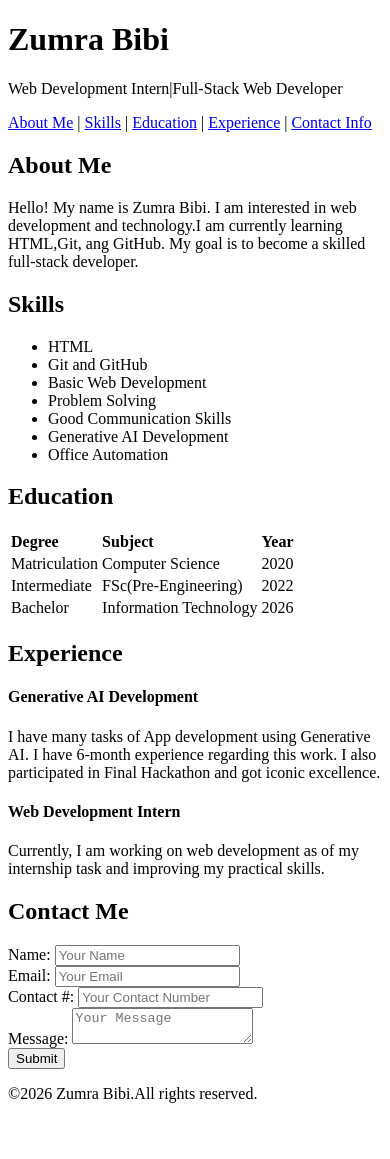
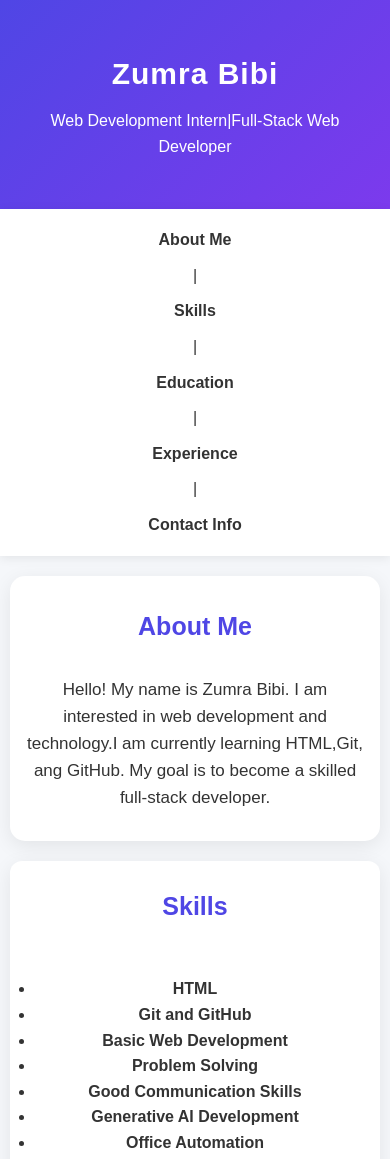
Before and after one commit to ZumraBibi/aurex-web-internship-zumrabibi, a plain HTML site: page wwwroot/index.html in a window 390 px wide. Shown: the top 1159 px of the page. Before the commit the page ends 1119 px from the top, so only its background shows below. Drawn offline with Linux system fonts and the light colour scheme.

Commit message:
Week 2 CSS styling

```diff
--- a/wwwroot/index.html
+++ b/wwwroot/index.html
@@ -3,6 +3,7 @@
 <head>
     <meta charset="utf-8" />
     <title>My Profile</title>
+    <link rel="stylesheet" href="style.css" />
 </head>
 <body>
     <header>
--- /dev/null
+++ b/wwwroot/style.css
@@ -0,0 +1,239 @@
+/*This is a CSS file for styling a personal portfolio website. It includes styles for the header, navigation bar, sections, and footer, as well as responsive design for tablets and mobile devices.*/
+* {
+    margin: 0;
+    padding: 0;
+    box-sizing: border-box;
+}
+
+html {
+    scroll-behavior: smooth; /*smooth scrolling ka liye hota hai.*/
+}
+
+body {
+    font-family: Arial, sans-serif;
+    line-height: 1.6;
+    color: #333;
+    background-color: #f5f7fa;
+}
+/*Styling for header*/
+header {
+    background: linear-gradient(135deg, #4f46e5, #7c3aed); /*multiple color ko mix kar ka aik smooth color banati hai*/
+    color: white;
+    text-align: center;
+    padding: 70px 20px;
+}
+
+    header h1 {
+        font-size: 45px;
+        margin-bottom: 10px;
+        letter-spacing: 1px; /*letter spacing ka liye hota hai. */
+    }
+
+    header p {
+        font-size: 19px;
+    }
+
+/*Styling for Navigation bar*/
+
+nav {
+    background-color: #ffffff;
+    display: flex;
+    justify-content: center;
+    align-items: center;
+    gap: 30px;
+    padding: 18px;
+    box-shadow: 0 2px 10px rgba(0, 0, 0, 0.08);
+    position: sticky;
+    top: 0;
+}
+
+    nav a {
+        text-decoration: none;
+        color: #333;
+        font-weight: bold;
+        transition: 0.3s;
+    }
+
+        nav a:hover {
+            color: #4f46e5;
+        }
+
+
+/*Styling for sections*/
+
+section {
+    max-width: 1100px;
+    margin: 40px auto;
+    padding: 45px 30px;
+    background-color: white;
+    border-radius: 15px;
+    box-shadow: 0 5px 20px rgba(0, 0, 0, 0.08);
+}
+
+    section h2 {
+        text-align: center;
+        font-size: 30px;
+        margin-bottom: 30px;
+        color: #4f46e5;
+    }
+
+ /*Styling for About section*/
+#about p {
+    max-width: 800px;
+    margin: auto;
+    text-align: center;
+    font-size: 17px;
+}
+
+/*Styling for Skills section*/
+
+#skills {
+    display: grid;
+    grid-template-columns: repeat(3, 1fr);
+    gap: 20px;
+}
+
+#skills {
+    padding: 25px;
+    text-align: center;
+    background-color: white;
+    border-radius: 12px;
+    font-weight: bold;
+    transition: 0.3s;
+}
+
+    #skills:hover {
+        transform: translateY(-5px);
+    }
+
+/*Styling for Education and Experience sections*/
+
+#education,
+#experience {
+    display: flex;
+    flex-wrap: wrap;
+    gap: 20px;
+}
+#education tr,td{
+    border:2px solid lightgrey;
+}
+
+/*Styling for Contact section*/
+
+form {
+    max-width: 650px;
+    margin: auto;
+}
+
+    form label {
+        display: block;
+        margin-top: 15px;
+        margin-bottom: 5px;
+        font-weight: bold;
+    }
+
+    form input,
+    form textarea {
+        width: 100%;
+        padding: 12px;
+        border: 1px solid #ccc;
+        border-radius: 8px;
+        font-size: 16px;
+    }
+
+    form textarea {
+        min-height: 130px;
+        resize: vertical;
+    }
+
+    form button {
+        margin-top: 20px;
+        padding: 12px 25px;
+        border: none;
+        border-radius: 8px;
+        background-color: #4f46e5;
+        color: white;
+        font-size: 16px;
+        font-weight: bold;
+        cursor: pointer;
+        transition: 0.3s;
+    }
+
+        form button:hover {
+            background-color: #3730a3;
+        }
+
+
+/* Styling for Footer */
+
+footer {
+    background-color: #1e293b;
+    color: white;
+    text-align: center;
+    padding: 25px;
+    margin-top: 40px;
+}
+
+/*For tablet view*/
+
+@media (max-width: 768px) {
+
+    header h1 {
+        font-size: 36px;
+    }
+
+    nav {
+        gap: 15px;
+        flex-wrap: wrap;
+    }
+
+    section {
+        margin: 25px 15px;
+        padding: 35px 20px;
+    }
+
+    #skills {
+        grid-template-columns: repeat(2, 1fr);
+    }
+}
+
+
+/*For mobile view*/
+
+@media (max-width: 480px) {
+
+    header {
+        padding: 50px 15px;
+    }
+
+        header h1 {
+            font-size: 30px;
+        }
+
+        header p {
+            font-size: 16px;
+        }
+
+    nav {
+        flex-direction: column;
+        gap: 10px;
+    }
+
+    section {
+        margin: 20px 10px;
+        padding: 30px 15px;
+    }
+
+        section h2 {
+            font-size: 25px;
+        }
+
+    #skills {
+        grid-template-columns: 1fr;
+    }
+
+    #education,
+    #experience {
+        flex-direction: column;
+    }
+}
```
Also changed, not shown: wwwroot/README.md.
